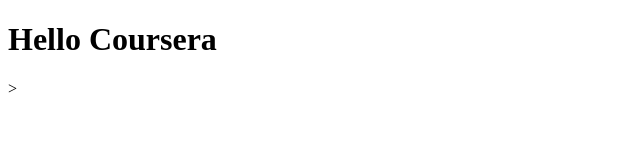
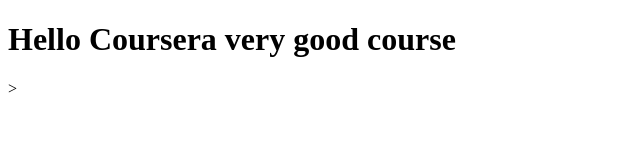
Before and after one commit to edydrum/training, a plain HTML site: page site/index.html in a window 1280 px wide. Shown: the whole page, without its empty margins (0-640 px from the left). Drawn offline with Linux system fonts and the light colour scheme.

Commit message:
small changes

```diff
--- a/site/index.html
+++ b/site/index.html
@@ -4,6 +4,6 @@
 	<title>Hello Coursera</title>
 </head>
 <body>
-<h1>Hello Coursera</h1>>
+<h1>Hello Coursera very good course</h1>>
 </body>
 </html>
```
